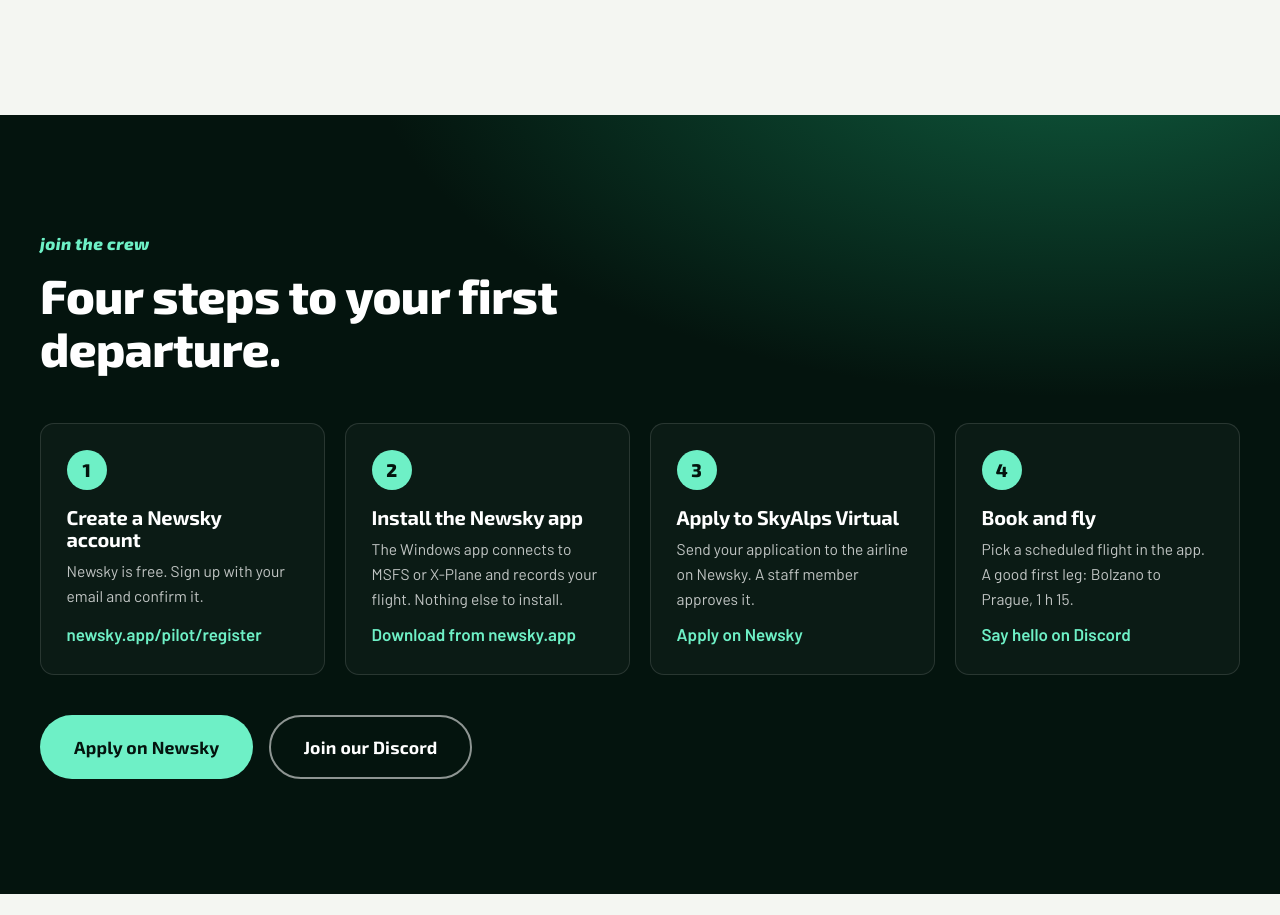
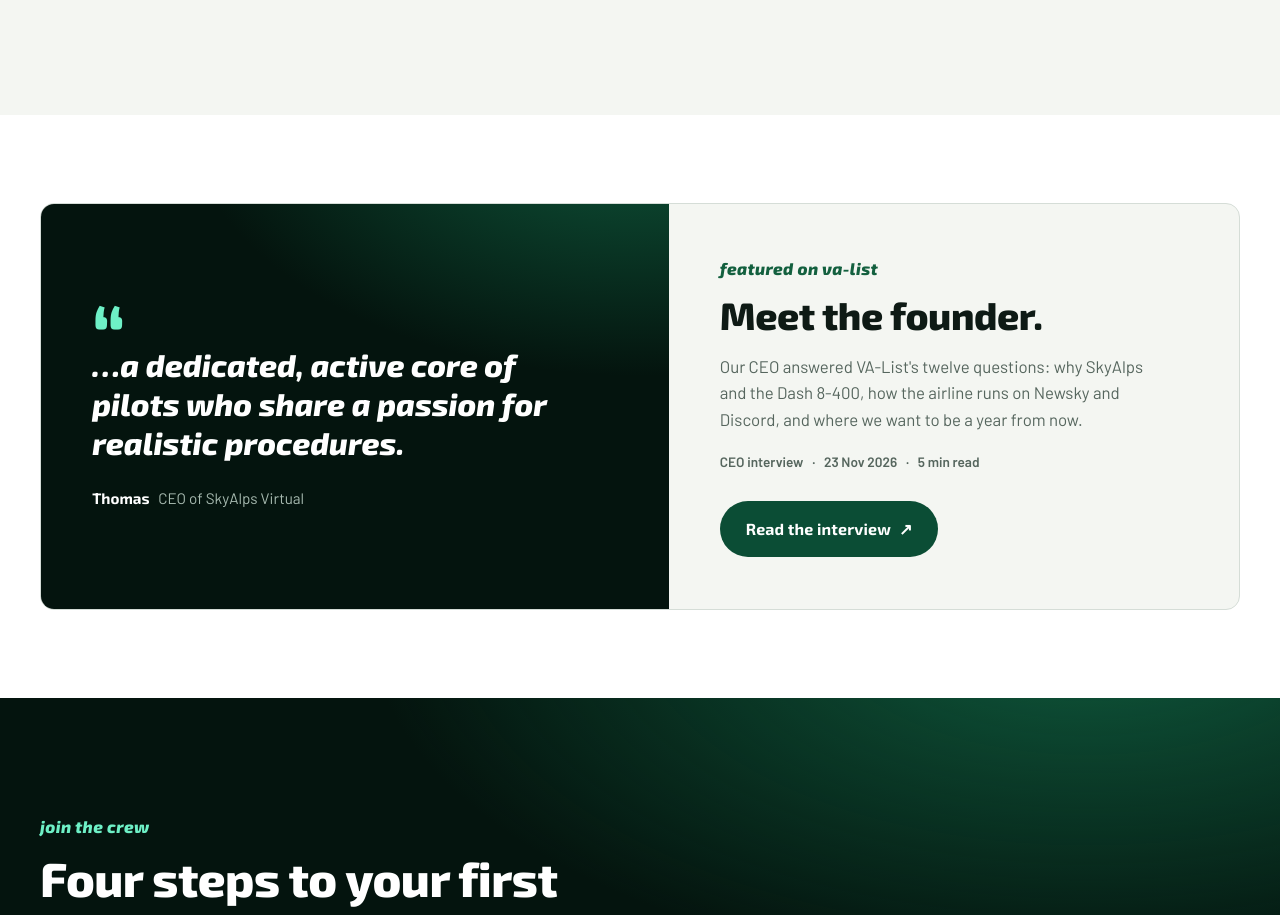
Before and after one commit to skyalpsvirtual/skyalpsvirtual.github.io, a plain HTML site: page site/index.html in a window 1280 px wide. Shown: the part 4828-5743 px from the top of the page. Drawn offline with nearby package versions, Linux system fonts and the light colour scheme.

Commit message:
Add files via upload

```diff
--- a/site/assets/css/style.css
+++ b/site/assets/css/style.css
@@ -77,6 +77,8 @@ p { margin: 0; }
 .btn--mint:hover { background: #8ff5d4; }
 .btn--ghost { border-color: rgba(255,255,255,.55); color: #fff; }
 .btn--ghost:hover { border-color: #fff; background: rgba(255,255,255,.08); }
+.btn--forest { background: var(--forest-700); color: #fff; }
+.btn--forest:hover { background: var(--forest-600); }
 .btn--sm { padding: .5rem 1.1rem; font-size: .92rem; }
 .btn--lg { padding: 1rem 2rem; font-size: 1.1rem; }
 
@@ -130,6 +132,7 @@ p { margin: 0; }
 /* Sections */
 .section { padding: clamp(4.5rem, 9vw, 7.5rem) 0; }
 .section--snow { background: var(--snow); }
+.section--tight { padding: clamp(3.5rem, 7vw, 5.5rem) 0; }
 .section--light { background: #fff; }
 .section--forest { background: radial-gradient(1200px 600px at 85% -10%, #0f5a3d 0%, transparent 60%), var(--forest-950); color: #fff; }
 .section__head { margin-bottom: 3rem; max-width: 760px; }
@@ -292,6 +295,30 @@ tbody tr:last-child td { border-bottom: 0; }
 .rating--mid { color: #b7791f; }
 .rating--low { color: #c0392b; }
 
+/* Interview teaser */
+.interview {
+  display: grid; grid-template-columns: minmax(0, 1.1fr) minmax(0, 1fr);
+  border: 1px solid var(--line); border-radius: var(--radius); overflow: hidden; background: var(--snow);
+}
+.interview__quote {
+  margin: 0; padding: clamp(2rem, 4vw, 3.25rem); color: #fff;
+  display: flex; flex-direction: column; justify-content: center;
+  background: radial-gradient(700px 420px at 95% -25%, #0f5a3d 0%, transparent 65%), var(--forest-950);
+}
+.interview__mark { font-family: var(--font-display); font-weight: 800; font-size: 5rem; line-height: .7; color: var(--mint); height: 2.6rem; }
+.interview__quote blockquote { margin: 0; }
+.interview__quote blockquote p {
+  font-family: var(--font-display); font-weight: 700; font-style: italic;
+  font-size: clamp(1.35rem, 2.5vw, 1.95rem); line-height: 1.25; max-width: 24ch;
+}
+.interview__quote figcaption { margin-top: 1.5rem; color: var(--muted-light); font-size: .95rem; }
+.interview__quote figcaption strong { color: #fff; font-family: var(--font-display); margin-right: .35rem; }
+.interview__body { padding: clamp(2rem, 4vw, 3.25rem); display: flex; flex-direction: column; justify-content: center; align-items: flex-start; }
+.interview__body h2 { font-size: clamp(1.8rem, 3.2vw, 2.4rem); }
+.interview__text { margin-top: 1rem; color: var(--muted); font-size: 1.05rem; max-width: 46ch; }
+.interview__meta { list-style: none; display: flex; flex-wrap: wrap; margin: 1.1rem 0 1.75rem; padding: 0; font-size: .85rem; font-weight: 600; color: var(--muted); }
+.interview__meta li + li::before { content: "·"; margin: 0 .55rem; }
+
 /* Join */
 .steps { list-style: none; margin: 0; padding: 0; display: grid; grid-template-columns: repeat(4, 1fr); gap: 1.25rem; }
 .step { border: 1px solid rgba(255,255,255,.12); border-radius: var(--radius); padding: 1.6rem; background: rgba(255,255,255,.03); display: flex; flex-direction: column; gap: .6rem; }
@@ -378,6 +405,7 @@ tbody tr:last-child td { border-bottom: 0; }
   .features, .steps { grid-template-columns: 1fr; }
   .specs { grid-template-columns: repeat(2, 1fr); }
   .route-detail__facts { gap: 1.25rem; }
+  .interview { grid-template-columns: minmax(0, 1fr); }
   .footer__inner { grid-template-columns: 1fr; }
   #map { height: 400px; }
   .legend {
--- a/site/index.html
+++ b/site/index.html
@@ -298,6 +298,37 @@
       </div>
     </section>
 
+    <!-- INTERVIEW (teaser linking to the full interview on VA-List) -->
+    <section class="section section--light section--tight" id="interview" aria-labelledby="interview-title">
+      <div class="wrap">
+        <article class="interview">
+          <figure class="interview__quote">
+            <span class="interview__mark" aria-hidden="true">“</span>
+            <blockquote cite="https://va-list.com/interviews/skyalps-virtual-1296">
+              <p>…a dedicated, active core of pilots who share a passion for realistic procedures.</p>
+            </blockquote>
+            <figcaption><strong>Thomas</strong> CEO of SkyAlps Virtual</figcaption>
+          </figure>
+          <div class="interview__body">
+            <p class="eyebrow eyebrow--dark">Featured on VA-List</p>
+            <h2 id="interview-title">Meet the founder.</h2>
+            <p class="interview__text">
+              Our CEO answered VA-List's twelve questions: why SkyAlps and the Dash&nbsp;8-400, how the airline runs on
+              Newsky and Discord, and where we want to be a year from now.
+            </p>
+            <ul class="interview__meta">
+              <li>CEO interview</li>
+              <li><time datetime="2026-11-23">23 Nov 2026</time></li>
+              <li>5 min read</li>
+            </ul>
+            <a class="btn btn--forest" href="https://va-list.com/interviews/skyalps-virtual-1296" target="_blank" rel="noopener">
+              Read the interview <span aria-hidden="true">↗</span>
+            </a>
+          </div>
+        </article>
+      </div>
+    </section>
+
     <!-- JOIN -->
     <section class="section section--forest join" id="join">
       <div class="wrap">
```
